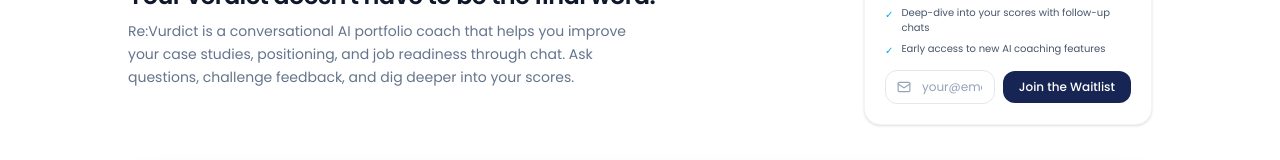
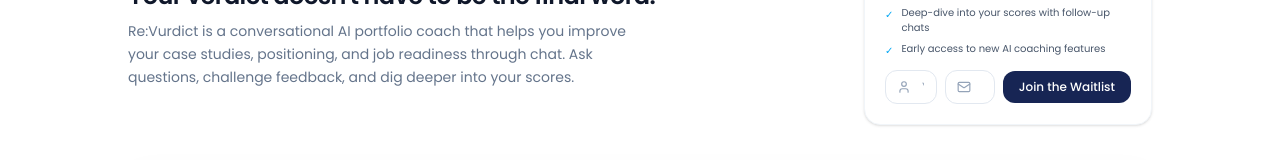
Before and after one commit to dfordolapo/vurdict, a React (Vite) app in the folder client/: page /revurdict in a window 1280 px wide. Shown: the part 226-386 px from the top of the page. Built offline with nearby package versions, Linux system fonts and the light colour scheme; no server answers.

Commit message:
feat: add name field to waitlist form

```diff
--- a/client/src/components/WaitlistForm.jsx
+++ b/client/src/components/WaitlistForm.jsx
@@ -1,9 +1,10 @@
 import { useState } from 'react'
-import { Mail, CheckCircle, Loader2 } from 'lucide-react'
+import { Mail, User, CheckCircle, Loader2 } from 'lucide-react'
 
 const apiUrl = import.meta.env.VITE_API_URL || (typeof window !== 'undefined' && window.location.port === '5173' ? 'http://localhost:3001' : '')
 
 export default function WaitlistForm({ feature = 'this feature', placeholder = 'you@example.com', buttonText = 'Notify Me' }) {
+  const [name, setName] = useState('')
   const [email, setEmail] = useState('')
   const [submitted, setSubmitted] = useState(false)
   const [alreadyJoined, setAlreadyJoined] = useState(false)
@@ -16,6 +17,11 @@
     e.preventDefault()
     setError('')
 
+    if (!name.trim()) {
+      setError('Please enter your name')
+      return
+    }
+
     if (!email.trim() || !isValidEmail(email.trim())) {
       setError('Please enter a valid email address')
       return
@@ -27,7 +33,7 @@
       const res = await fetch(`${apiUrl}/api/waitlist`, {
         method: 'POST',
         headers: { 'Content-Type': 'application/json' },
-        body: JSON.stringify({ email: email.trim(), feature })
+        body: JSON.stringify({ name: name.trim(), email: email.trim(), feature })
       })
       const data = await res.json()
 
@@ -53,14 +59,24 @@
     return (
       <div className="flex items-center gap-2 text-xs text-emerald-600 font-medium">
         <CheckCircle size={14} />
-        <span>{alreadyJoined ? 'This email is already on the waitlist.' : `You're on the list! We'll let you know when ${feature} is ready.`}</span>
+        <span>{alreadyJoined ? 'This email is already on the waitlist.' : `You're confirmed! We'll let you know when ${feature} is ready.`}</span>
       </div>
     )
   }
 
   return (
-    <form onSubmit={handleSubmit} className="flex items-center gap-2 w-full">
-      <div className="relative flex-1">
+    <form onSubmit={handleSubmit} className="flex flex-col sm:flex-row items-center gap-2 w-full">
+      <div className="relative w-full sm:w-1/3">
+        <User size={14} className="absolute left-3 top-1/2 -translate-y-1/2 text-slate-400" />
+        <input
+          type="text"
+          value={name}
+          onChange={(e) => { setName(e.target.value); setError('') }}
+          placeholder="Your Name"
+          className="w-full pl-9 pr-3 py-2 text-xs rounded-xl border border-slate-200 bg-white text-slate-900 placeholder-slate-400 focus:outline-none focus:ring-2 focus:ring-brand-900/20 focus:border-brand-900 transition-all"
+        />
+      </div>
+      <div className="relative w-full sm:flex-1">
         <Mail size={14} className="absolute left-3 top-1/2 -translate-y-1/2 text-slate-400" />
         <input
           type="email"
@@ -73,7 +89,7 @@
       <button
         type="submit"
         disabled={loading}
-        className="shrink-0 px-4 py-2 text-xs font-medium rounded-xl bg-brand-900 text-white hover:bg-brand-800 disabled:opacity-50 transition-all flex items-center gap-1.5 cursor-pointer"
+        className="shrink-0 w-full sm:w-auto px-4 py-2 text-xs font-medium rounded-xl bg-brand-900 text-white hover:bg-brand-800 disabled:opacity-50 transition-all flex items-center justify-center gap-1.5 cursor-pointer"
       >
         {loading ? <Loader2 size={14} className="animate-spin" /> : buttonText}
       </button>
```
